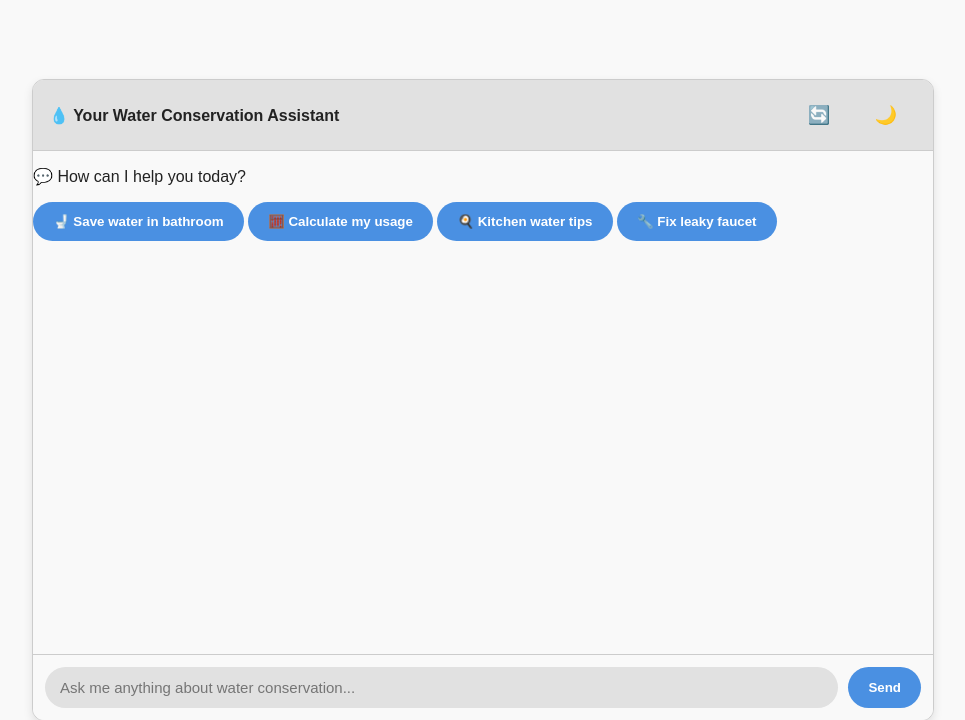
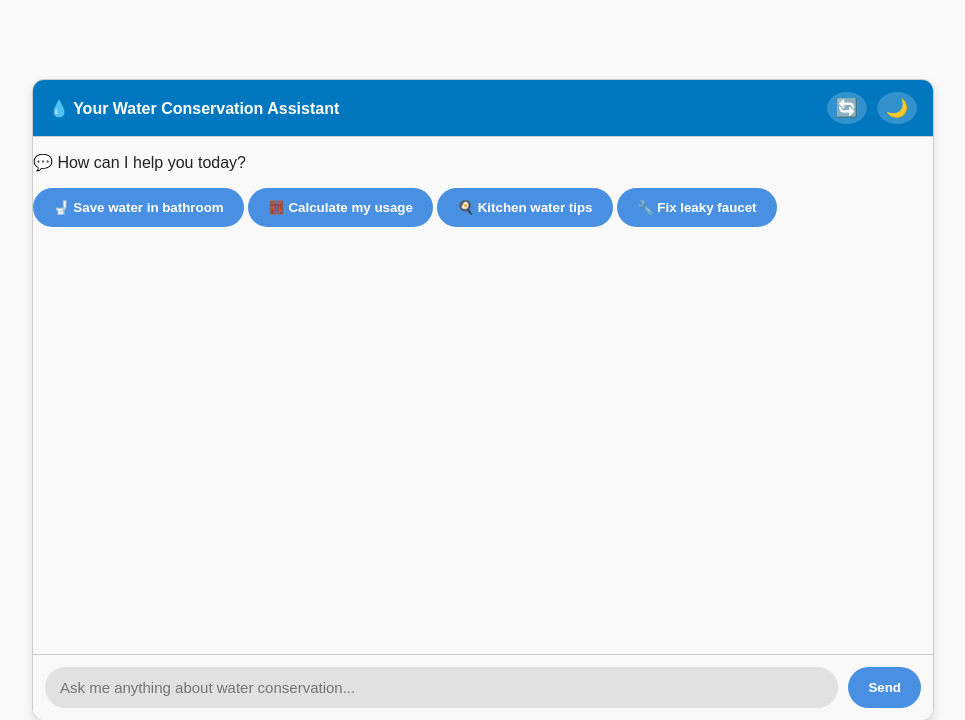
Before and after one commit to Yash092005/AI-ChatBot-Project, a Python web app: template backend/templates/index.html in a window 1280 px wide. Shown: the top 720 px of the page, without its empty margins (157-1122 px from the left). Run offline with Jinja, Linux system fonts and the light colour scheme; the template is opened without the code that fills it, so the values that code supplies are empty.

Commit message:
Auto-commit: Agent tool execution

```diff
--- a/backend/static/style.css
+++ b/backend/static/style.css
@@ -48,22 +48,36 @@ body {
   justify-content: space-between;
   align-items: center;
   padding: 12px 16px;
-  background: var(--bot-msg-bg);
+  background: var(--water-blue);
   border-bottom: 1px solid #ccc;
   font-weight: bold;
   font-size: 16px;
+  color: white;
+}
+
+.header-controls {
+  display: flex;
+  gap: 10px;
 }
 
 .chat-header button {
-  background: transparent;
+  background: rgba(255, 255, 255, 0.2);
   border: none;
   font-size: 18px;
   cursor: pointer;
-  transition: transform 0.2s;
+  transition: all 0.2s;
+  color: white;
+  border-radius: 50%;
+  width: 32px;
+  height: 32px;
+  display: flex;
+  align-items: center;
+  justify-content: center;
 }
 
 .chat-header button:hover {
-  transform: scale(1.2);
+  background: rgba(255, 255, 255, 0.3);
+  transform: scale(1.1);
 }
 
 #chat-box {
```
